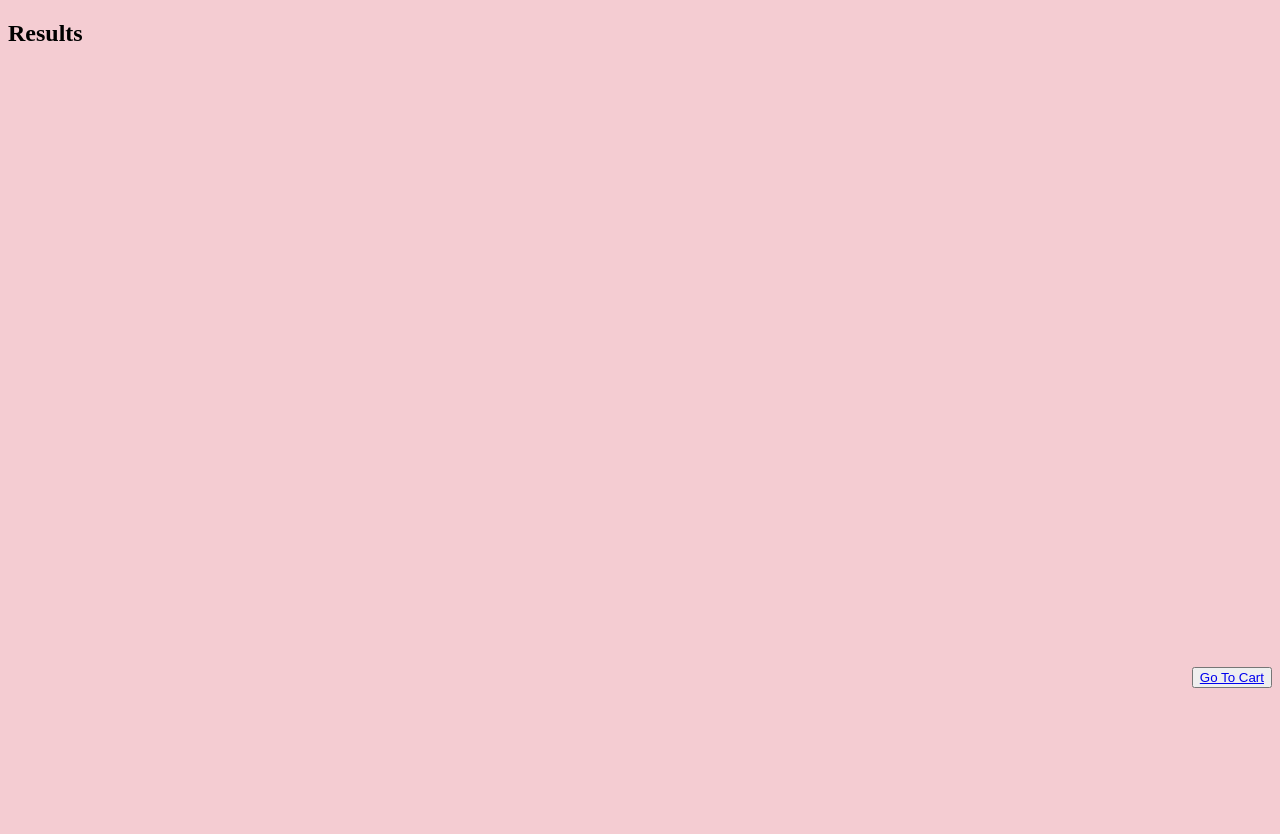
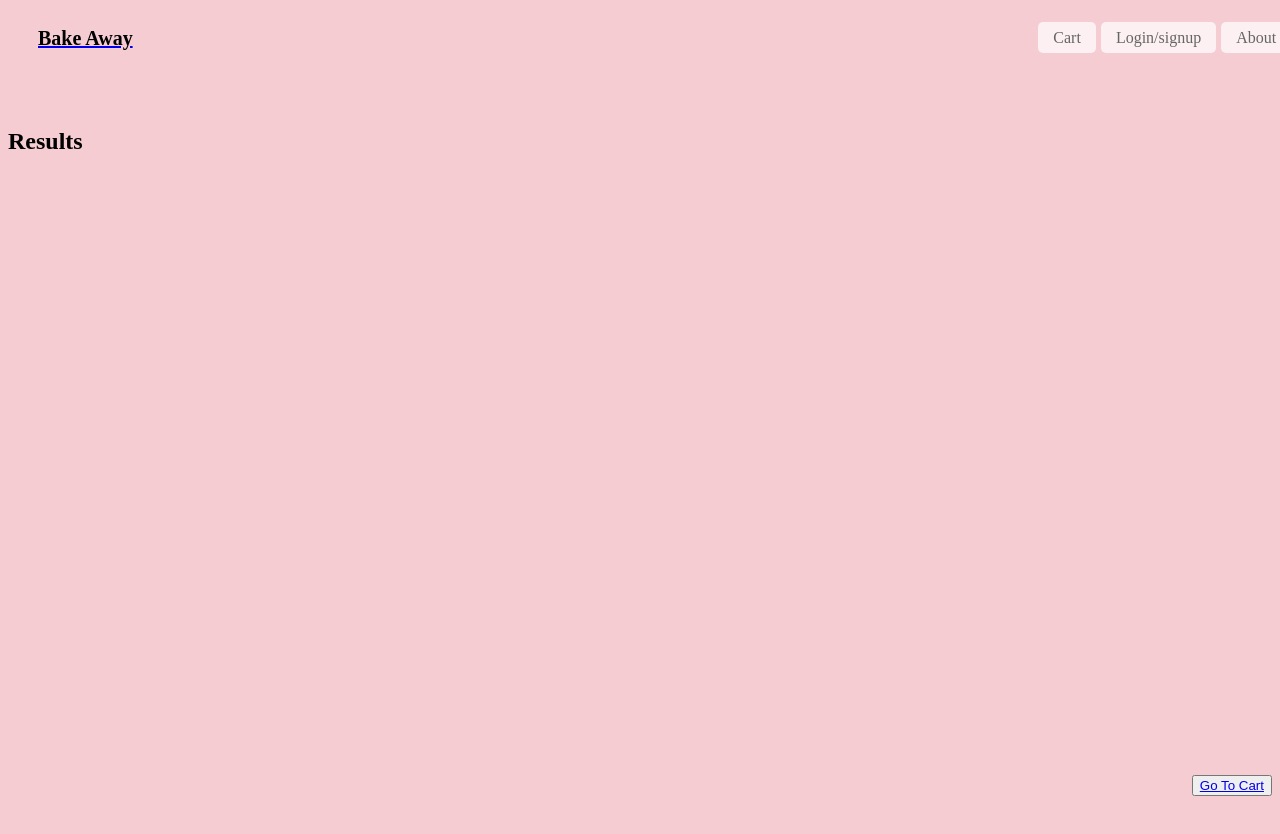
Before and after one commit to aysenurdavulcu/bakeaway, a React (Create React App) app in the folder client/: page /results in a window 1280 px wide. Shown: the top 834 px of the page. Built offline with nearby package versions, Linux system fonts and the light colour scheme.

Commit message:
added navbar

```diff
--- a/client/src/Styles/ResultPage.css
+++ b/client/src/Styles/ResultPage.css
@@ -1,5 +1,5 @@
 #results{
-
+    padding: 100px 0 600px;
 
 }
 body{
--- a/client/src/components/NavBar.js
+++ b/client/src/components/NavBar.js
@@ -1,15 +1,62 @@
 import React from 'react';
-//import stylesheet
-import "navstyle.css";
-import {Link} from 'react-router-dom';
+// import '../../styles/index.css';
+import "./navstyle.css"
+import { Link } from 'react-router-dom';
+function Login(props) {
+  return (
+    <a
+      id='login'
+      href='#'
+      style={{
+        backgroundColor: props.whiteBg ? 'none' : '#eee',
+        border: '1px solid #ddd',
+      }}
+    >
+      Login
+    </a>
+  );
+}
 
-class NavBar extends React.Component{
-    render(){
-        return(
-            <div>
+function SignUp(props) {
+  return (
+    <a
+      id='signup'
+      href='#'
+      style={{
+        backgroundColor: props.whiteBg ? 'none' : '#eee',
+        border: '1px solid #ddd',
+      }}
+    >
+      Sign Up
+    </a>
+  );
+}
 
-            </div>
-        )
-    }
+class NavBar extends React.Component {
+  render() {
+    return (
+      <div
+        id='nav'
+        style={{ backgroundColor: this.props.whiteBg ? 'white' : 'none' }}
+      >
+        <Link to='/'>
+          <h1 id='nav-logo'>Bake Away</h1>
+        </Link>
+        <div>
+          <Link id='dashboard' to='/Cart'>
+           Cart
+          </Link>
+          <Link id="dashboard" to="/ResultPage">
+          Login/signup
+        </Link>
+
+          <Link id="dashboard" to="/ResultPage">
+          About Us
+        </Link>
+         </div>
+      </div>
+    );
+  }
 }
+
 export default NavBar;
--- a/client/src/components/navstyle.css
+++ b/client/src/components/navstyle.css
@@ -0,0 +1,55 @@
+#nav {
+    width: 100%;
+    height: 60px;
+    display: flex;
+    position: fixed;
+    justify-content: space-between;
+    align-items: center;
+    padding: 0 10px;
+    z-index: 5;
+    color: #222;
+  }
+
+  #nav-logo {
+    color: #000;
+    font-size: 20px;
+  }
+
+  #dashboard {
+    color: #666;
+    background-color: rgba(255, 255, 255, 0.7);
+    padding: 7px 15px;
+    border-radius: 5px;
+    text-decoration: none;
+    margin-right: 5px;
+  }
+
+  #dashboard:hover {
+    color: #222;
+  }
+
+  #login,
+  #signup {
+    color: #666;
+    padding: 7px 15px;
+    text-decoration: none;
+  }
+
+  #login:hover,
+  #signup:hover {
+    color: #222;
+  }
+
+  #signup {
+    /* background-color: #eee; */
+    border-radius: 4px;
+    box-shadow: 0px 1px 2px 0 rgb(0, 0, 0, 0.1);
+  }
+
+  /* apply when size is bigger than mobile size */
+  @media (min-width: 600px) {
+    #nav {
+      /* position: fixed; (regular position has to be relative) */
+      padding: 0 30px;
+    }
+  }
--- a/client/src/pages/App.js
+++ b/client/src/pages/App.js
@@ -5,7 +5,7 @@ import { BrowserRouter as Router, Routes, Route, Switch} from 'react-router-dom'
 import ResultPage from "./ResultPage";
 import Cart from "./Cart";
 import ConfirmationPage from "./ConfirmationPage";
-
+import NavBar from "../components/NavBar";
 
 export default function App(){
   return(
--- a/client/src/pages/Cart.js
+++ b/client/src/pages/Cart.js
@@ -1,8 +1,11 @@
 import React from "react";
 import { Link } from "react-router-dom";
 import "../Styles/Cart.css"
+import NavBar from "../components/NavBar";
 export default function Cart(){
     return(
+      <div id = "class">
+      <NavBar isLoggedIn={false} whiteBg={false} />
         <div id = "cart">
              <h2 id="slogan">Cart</h2>
              {/* <div id = "placeorder">
@@ -25,6 +28,7 @@ export default function Cart(){
     </div>
   </div>
 </div>
+</div>
         </div>
 
     )
--- a/client/src/pages/ConfirmationPage.js
+++ b/client/src/pages/ConfirmationPage.js
@@ -1,13 +1,18 @@
 import React from "react";
 import { Link } from "react-router-dom";
-import "../Styles/ConfirmationPage.css"
+import "../Styles/ConfirmationPage.css";
+import NavBar from "../components/NavBar";
 export default function ConfirmationPage(){
     return(
+        <div id = "class">
+         <NavBar isLoggedIn={false} whiteBg={false} />
+
         <div id = "confirmation">
              <h2 id="slogan">Confirmation Page</h2>
              <p> Thank you for your order!</p>
              <button> <Link to = "/"> Landing Page</Link> </button>
         </div>
+        </div>
 
     )
 }
--- a/client/src/pages/LandingPage.js
+++ b/client/src/pages/LandingPage.js
@@ -1,8 +1,10 @@
 import React from "react";
 import { Link } from "react-router-dom";
 import "../Styles/LandingPage.css"
+import NavBar from "../components/NavBar";
 export default function LandingPage(){
     return(
+      <div id = "class"><NavBar isLoggedIn={false} whiteBg={false} />
         <div id = "landing">
              <h2 id="slogan">Cakes and bakes</h2>
              <form>
@@ -14,6 +16,8 @@ export default function LandingPage(){
 </form>
 
         </div>
+        </div>
+
 
     )
 }
--- a/client/src/pages/ResultPage.js
+++ b/client/src/pages/ResultPage.js
@@ -1,8 +1,11 @@
 import React from "react";
 import { Link } from "react-router-dom";
 import "../Styles/ResultPage.css"
+import NavBar from "../components/NavBar";
 export default function ResultPage(){
     return(
+        <div id = "class">
+        <NavBar isLoggedIn={false} whiteBg={false} />
         <div id = "results">
              <h2 id="slogan">Results</h2>
 
@@ -10,6 +13,7 @@ export default function ResultPage(){
              <button> <Link to = "/cart"> Go To Cart</Link> </button>
              </div>
              </div>
+             </div>
 
     )
 }
```
